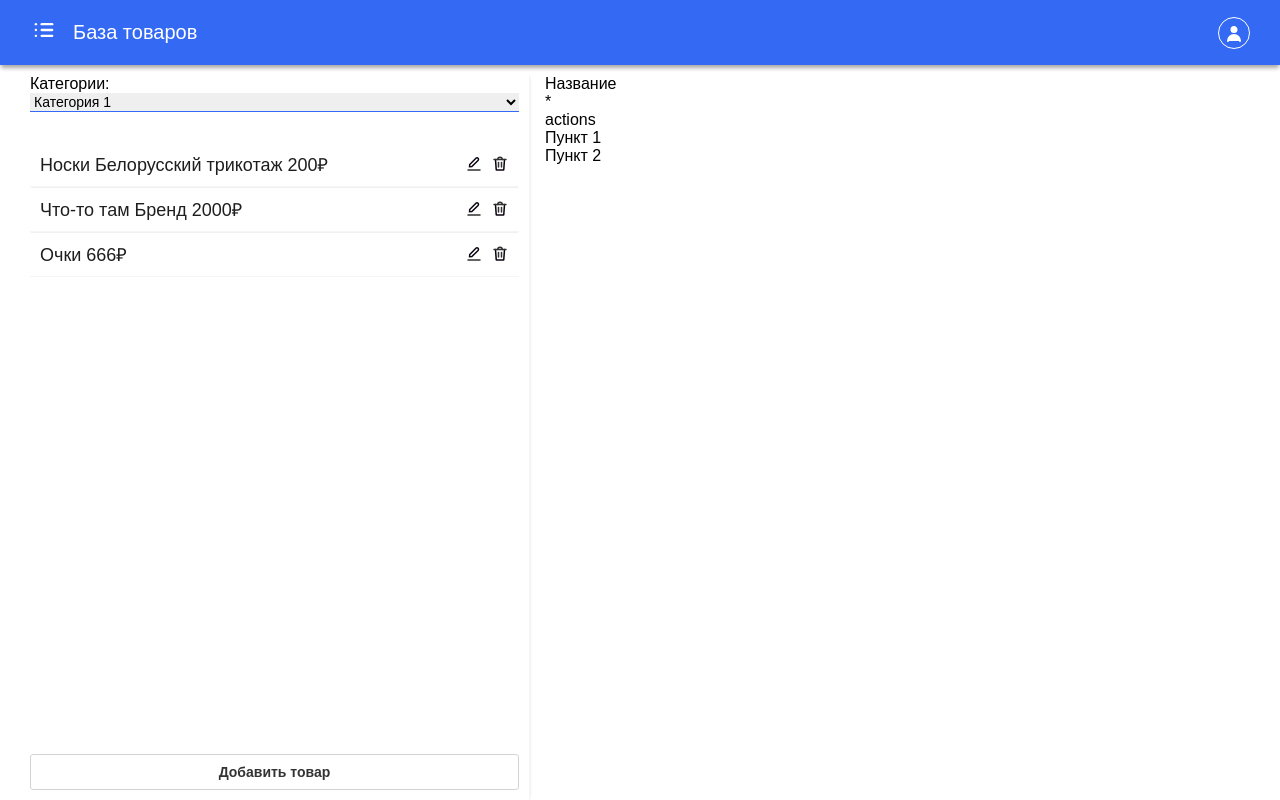
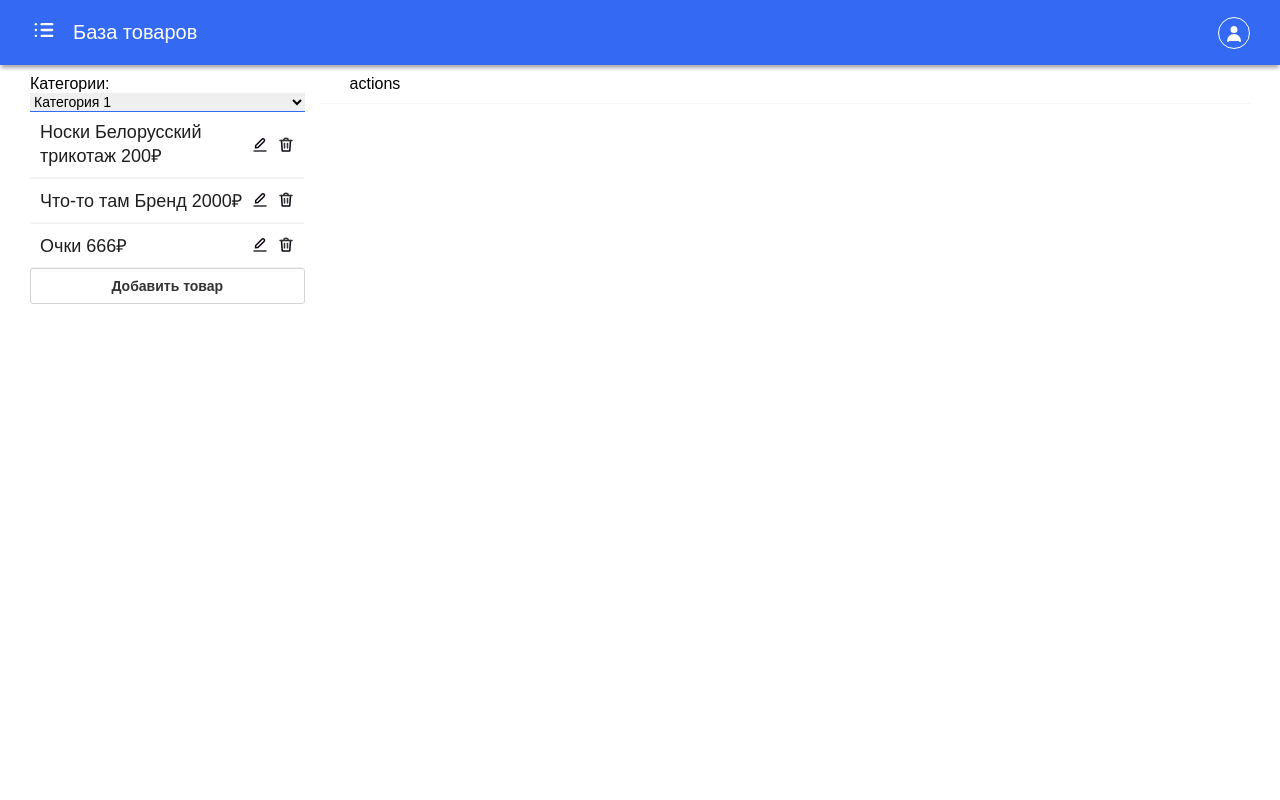
Before and after one commit to Lukanind/client, a React (Create React App) app: page /categories in a window 1280 px wide. Built offline with nearby package versions, Linux system fonts and the light colour scheme.

Commit message:
Боковая панель и иконка загрузки файла

```diff
--- /dev/null
+++ b/src/assets/icons/UploadIcon.tsx
@@ -0,0 +1,35 @@
+import {FC} from 'react';
+import {IconProps} from '../../types/commonTypes';
+
+export const UploadIcon: FC<IconProps> = props => {
+    const {
+        className,
+        color = '#313131',
+        height = 24,
+        width = 24,
+        onClick
+    } = props;
+
+    return (
+        <svg
+        width={width}
+        height={height}
+        className={className}
+        onClick={onClick}
+        viewBox="0 0 28 28" version="1.1" xmlns="http://www.w3.org/2000/svg">
+
+        <title>input</title>
+        <desc>Created with Sketch Beta.</desc>
+        <defs>
+
+    </defs>
+        <g id="Page-1" stroke="none" stroke-width="1" fill="none" fill-rule="evenodd">
+            <g id="Icon-Set" transform="translate(-258.000000, -933.000000)" fill={color}>
+                <path d="M269,944 C269.001,943.445 268.555,942.999 268,943 C267.445,943.001 267.001,943.445 267,944 L267,951 C267,951.555 267.445,952.001 268,952 L275,952 C275.555,951.999 275.999,951.556 276,951 C276.001,950.444 275.555,949.999 275,950 L270.509,950 L285.293,935.217 C285.684,934.826 285.684,934.192 285.293,933.802 C284.902,933.412 284.269,933.412 283.879,933.802 L269,948.681 L269,944 L269,944 Z M284,946 L284,957 C284,958.087 283.086,959 282,959 L261.935,959.033 C260.848,959.033 259.967,958.152 259.967,957.065 L260,937 C260,935.913 260.914,935 262,935 L273,935 L273,933 L262,933 C259.827,933 258,935.221 258,937.394 L258,957.065 C258,959.238 259.762,961 261.935,961 L281.606,961 C283.779,961 286,959.173 286,957 L286,946 L284,946 L284,946 Z" id="input">
+
+    </path>
+            </g>
+        </g>
+    </svg>
+    );
+}
--- a/src/assets/icons/index.ts
+++ b/src/assets/icons/index.ts
@@ -2,3 +2,4 @@ export {LogoIcon} from './LogoIcon';
 export {UserIcon} from './UserIcon';
 export {TrashIcon} from './TrashIcon';
 export {PencilIcon} from './PencilIcon';
+export {UploadIcon} from './UploadIcon';
--- a/src/pages/category/CategoriesPage.tsx
+++ b/src/pages/category/CategoriesPage.tsx
@@ -100,7 +100,7 @@ export const CategoriesPage: FC = () => {
         if(!selectedProduct) {
             return '';
         }
-        return '${selectedProduct.name} ${selectedProduct.brand ?? ""} ${selectedProduct.price}'.trim();
+        return `${selectedProduct.name} ${selectedProduct.brand ?? ""} ${selectedProduct.price}`.trim();
     }
 
     const productDialogContentRenderer = () => {
@@ -133,7 +133,7 @@ export const CategoriesPage: FC = () => {
                 {productDialogContentRenderer()}
             </Dialog>
             <div className="cat-page">
-                <div className="cat-page__users-list-container">
+                <div className="cat-page__product-list-container">
                     <DropDown items={categoriesData.map(cc => {
                         return {
                             text: cc.name,
@@ -148,21 +148,22 @@ export const CategoriesPage: FC = () => {
                         onItemDelete={(id) => console.log('delete ', id)}
                         onItemEdit={editProductHandler}
                     />
-                    <Button className="cat-page__add-user-btn" text="Добавить товар" onClick={createProductHandler}/>
+                    <Button className="cat-page__add-product-btn" text="Добавить товар" onClick={createProductHandler}/>
                 </div>
-                <div>
-                    <div>
-                        <div>
-                            <span>Название</span>
-                            <div>*</div>
+                <div className="cat-page__product-info-container">
+                    <div className="cat-page__product-info-header">
+                        <div className="cat-page__product-info-user">
+                            <div className="cat-page__product-info-fullname">
+                                {getInfo()}
+                            </div>
+                            <div className="cat-page__product-info-data">
+
+                            </div>
                         </div>
+
                         <div>
                             actions
                         </div>
-                    </div>
-                    <div>
-                        <div>Пункт 1</div>
-                        <div>Пункт 2</div>
                     </div>
                 </div>
             </div>
--- a/src/pages/category/categoryPageStyles.scss
+++ b/src/pages/category/categoryPageStyles.scss
@@ -6,7 +6,7 @@
     display: flex;
     gap: 15px;
 
-    &__users-list-container {
+    &__products-list-container {
         min-width: 500px;
         max-width: 500px;
         border-right: 1px solid $color-dirtywhite;
@@ -17,8 +17,41 @@
         gap: 30px;
     }
 
-    &__add-user-btn {
+    &__add-product-btn {
         margin-top: auto;
         margin-bottom: 10px;
     }
+
+    &__product-info-container {
+        width: 100%;
+        display: flex;
+        flex-direction: column;
+        gap: 15px;
+    }
+
+    &__product-info-header {
+        display: flex;
+        gap: 30px;
+        align-items: center;
+        border-bottom: 1px solid $color-dirtywhite;
+        box-shadow: 0px opx 3px -3px $color-delimitershadow;
+        padding-bottom: 10px;
+    }
+
+    &__use-info-product {
+        display: flex;
+        flex-direction: column;
+        gap: 8px;
+        width: 100%;
+    }
+
+    &__product-info-fullname {
+        font-size: 20px;
+        color: $color-darkgrey;
+    }
+
+    &__product-info-data {
+        display: flex;
+        gap: 30px;
+    }
 }
```
